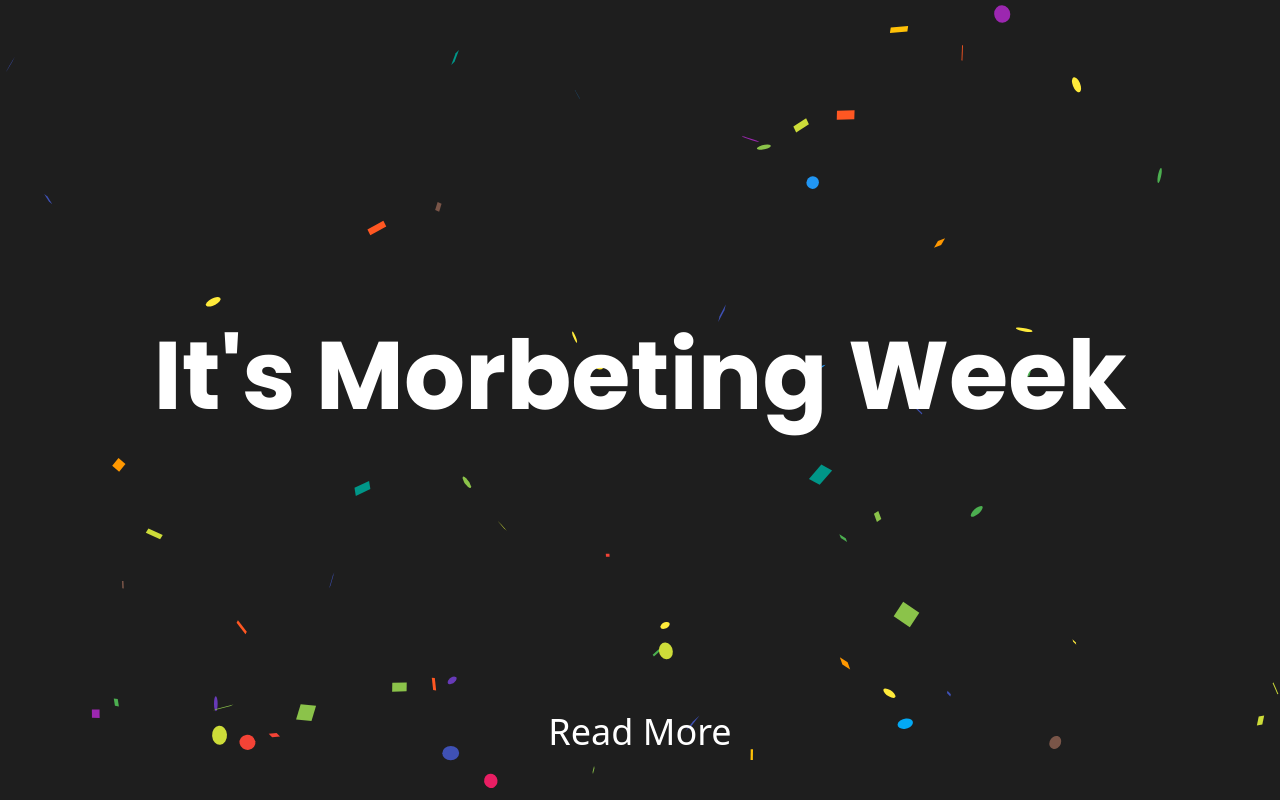
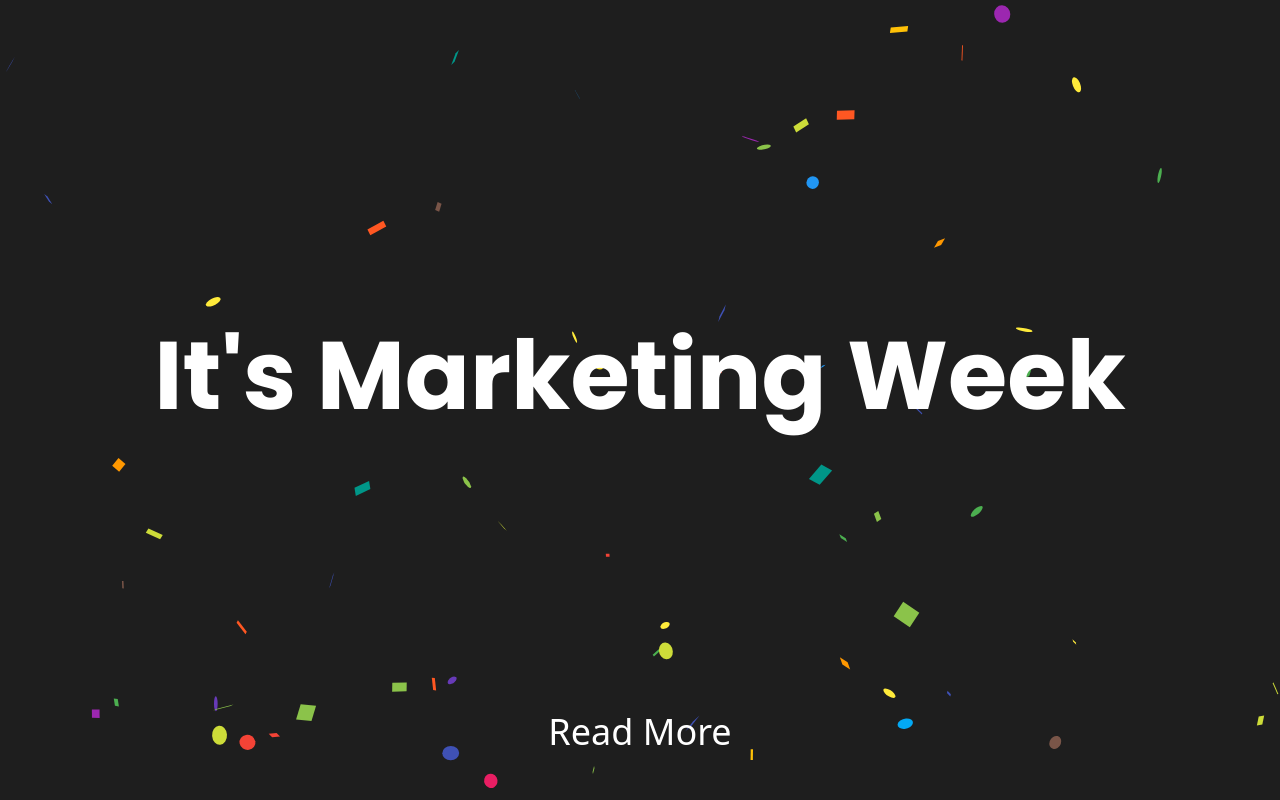
Before and after one commit to Antarctic-Solutions/weekly, a Next.js app: page / in a window 1280 px wide. Built offline with nearby package versions, Linux system fonts and the light colour scheme.

Commit message:
revert morbin change to index

```diff
--- a/pages/index.tsx
+++ b/pages/index.tsx
@@ -33,7 +33,7 @@ export default function Home() {
         <ConfettiOverlay />
         <div className="flex items-center justify-center h-screen w-screen">
           <h1 className="text-center font-bold text-8xl px-12 mb-12 z-50">
-            {weekType ? "It's Coding Week" : "It's Morbeting Week"}
+            {weekType ? "It's Coding Week" : "It's Marketing Week"}
           </h1>
         </div>
       </main>
```
